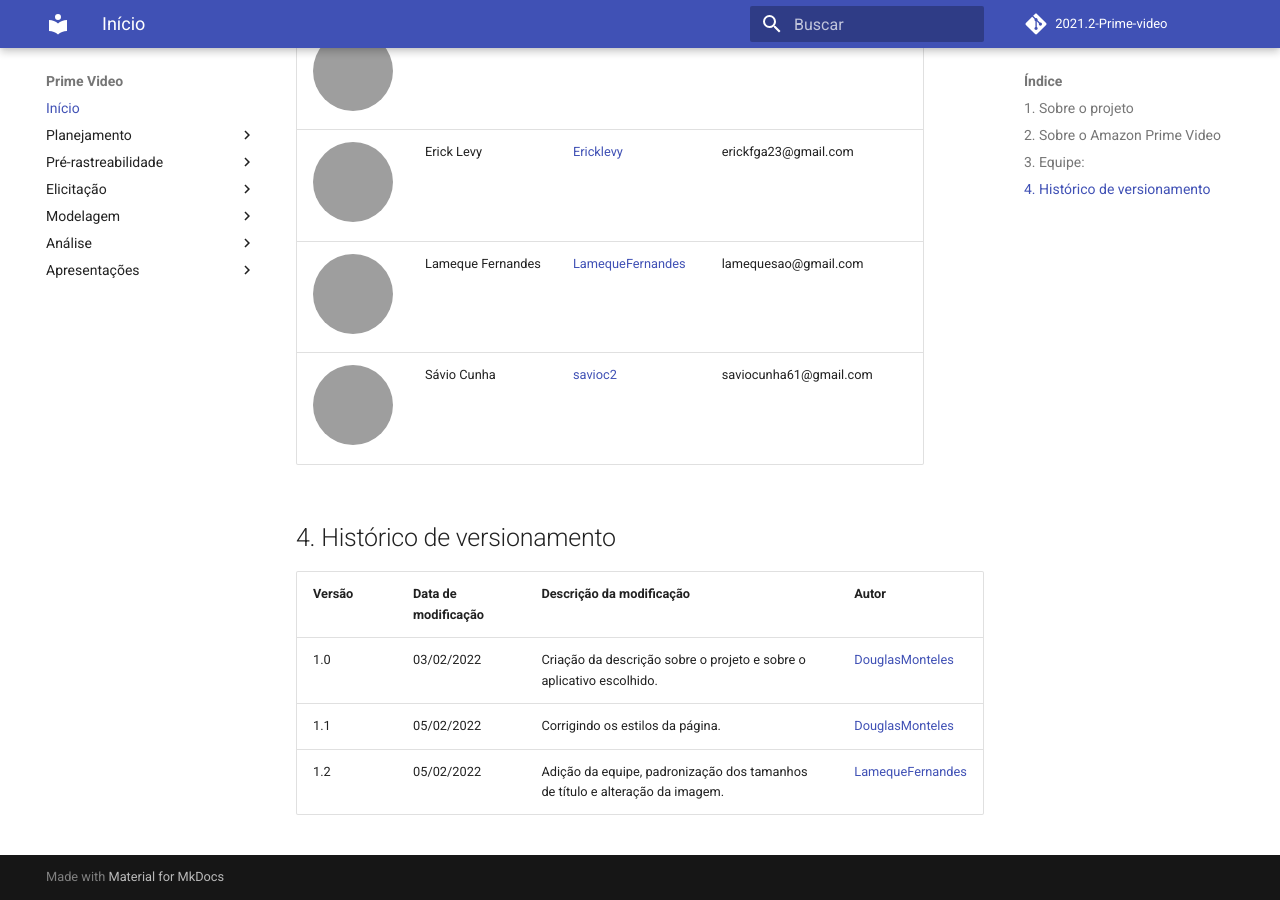
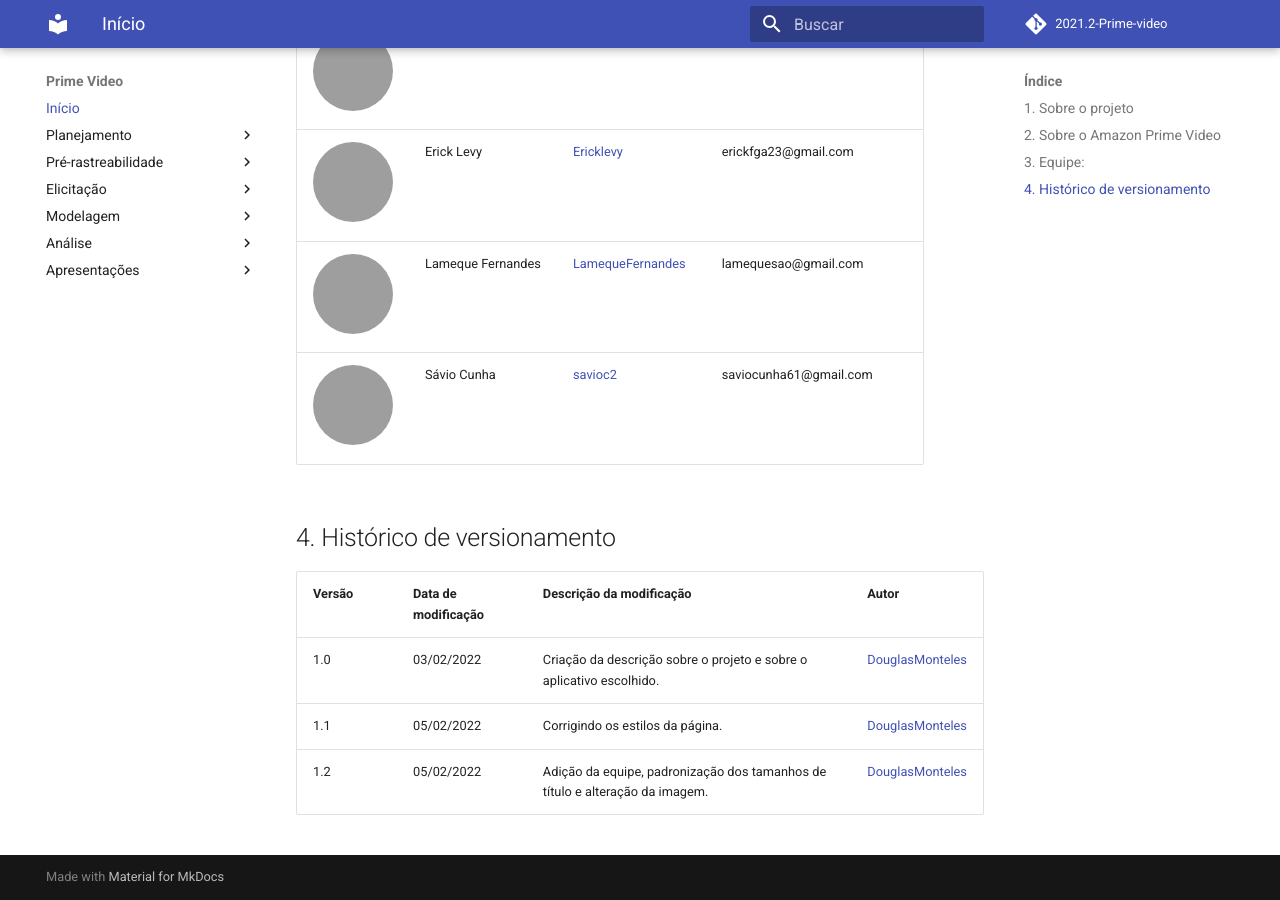
Before and after one commit to Requisitos-de-Software/2021.2-Prime-video, an MkDocs documentation site: the page built from docs/index.md, in a window 1280 px wide and 900 px high, scrolled down 1036 px, cut to the strip 0-900 px from the top of the window. Built offline with MkDocs 1.6.1 and Material for MkDocs 9.7.7, drawn with Linux system fonts in a browser that asks for light colours; comment, search, counter and statistics services are not loaded; grey boxes are pictures that could not be loaded.

Commit message:
Update index.md
modificando o certo

```diff
--- a/docs/index.md
+++ b/docs/index.md
@@ -32,6 +32,6 @@
 
 |Versão|Data de modificação|Descrição da modificação|Autor|
 |-|-|-|-|
-|1.0|03/02/2022|Criação da descrição sobre o projeto e sobre o aplicativo escolhido.|[DouglasMonteles]('https://github.com/douglasmonteles')|
-|1.1|05/02/2022|Corrigindo os estilos da página.|[DouglasMonteles]('https://github.com/douglasmonteles')|
-|1.2|05/02/2022|Adição da equipe, padronização dos tamanhos de título e alteração da imagem.|[LamequeFernandes]('https://github.com/lamequefernandes')|
+|1.0|03/02/2022|Criação da descrição sobre o projeto e sobre o aplicativo escolhido.|[DouglasMonteles](https://github.com/DouglasMonteles)|
+|1.1|05/02/2022|Corrigindo os estilos da página.|[DouglasMonteles](https://github.com/DouglasMonteles)|
+|1.2|05/02/2022|Adição da equipe, padronização dos tamanhos de título e alteração da imagem.|[DouglasMonteles](https://github.com/DouglasMonteles)|
```
